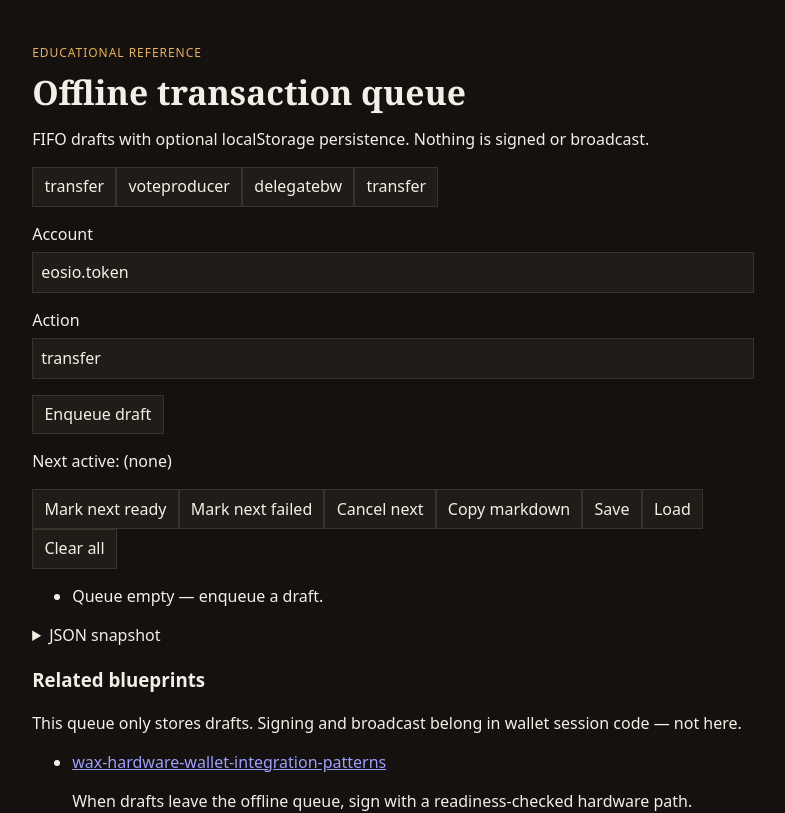
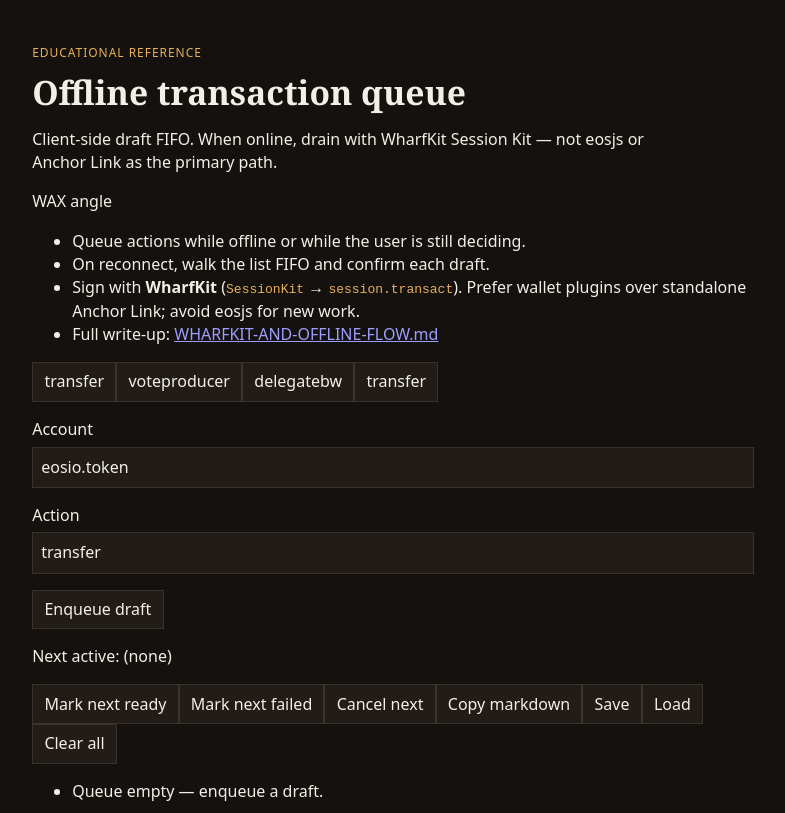
Before and after one commit to pixel-journey/wax-offline-transaction-queue, a Next.js app: page / in a window 1280 px wide. Shown: the top 813 px of the page, without its empty margins (247-1032 px from the left). Built offline with nearby package versions, Linux system fonts and the light colour scheme.

Commit message:
Demo: WharfKit educational note panel

```diff
--- a/src/Demo.tsx
+++ b/src/Demo.tsx
@@ -78,9 +78,36 @@ export function Demo() {
       </p>
       <h1 className="text-2xl font-bold text-emerald-400">Offline transaction queue</h1>
       <p className="lede text-sm opacity-60">
-        FIFO drafts with optional localStorage persistence. Nothing is signed or
-        broadcast.
+        Client-side draft FIFO. When online, drain with WharfKit Session Kit — not
+        eosjs or Anchor Link as the primary path.
       </p>
+
+      <section
+        className="rounded-2xl border border-amber-500/30 bg-amber-500/10 p-4 text-sm text-amber-100/90"
+        role="note"
+      >
+        <p className="font-medium">WAX angle</p>
+        <ul className="list-disc pl-5 space-y-1 text-xs leading-relaxed mt-1">
+          <li>Queue actions while offline or while the user is still deciding.</li>
+          <li>On reconnect, walk the list FIFO and confirm each draft.</li>
+          <li>
+            Sign with <strong>WharfKit</strong> (<code className="text-[10px]">SessionKit</code>{" "}
+            → <code className="text-[10px]">session.transact</code>). Prefer wallet plugins over
+            standalone Anchor Link; avoid eosjs for new work.
+          </li>
+          <li>
+            Full write-up:{" "}
+            <a
+              className="underline text-emerald-300"
+              href="https://github.com/pixel-journey/wax-offline-transaction-queue/blob/main/WHARFKIT-AND-OFFLINE-FLOW.md"
+              target="_blank"
+              rel="noopener noreferrer"
+            >
+              WHARFKIT-AND-OFFLINE-FLOW.md
+            </a>
+          </li>
+        </ul>
+      </section>
 
       <section className="rounded-2xl border border-white/10 bg-black/40 p-4 space-y-3">
         <div className="flex flex-wrap gap-2">
```
